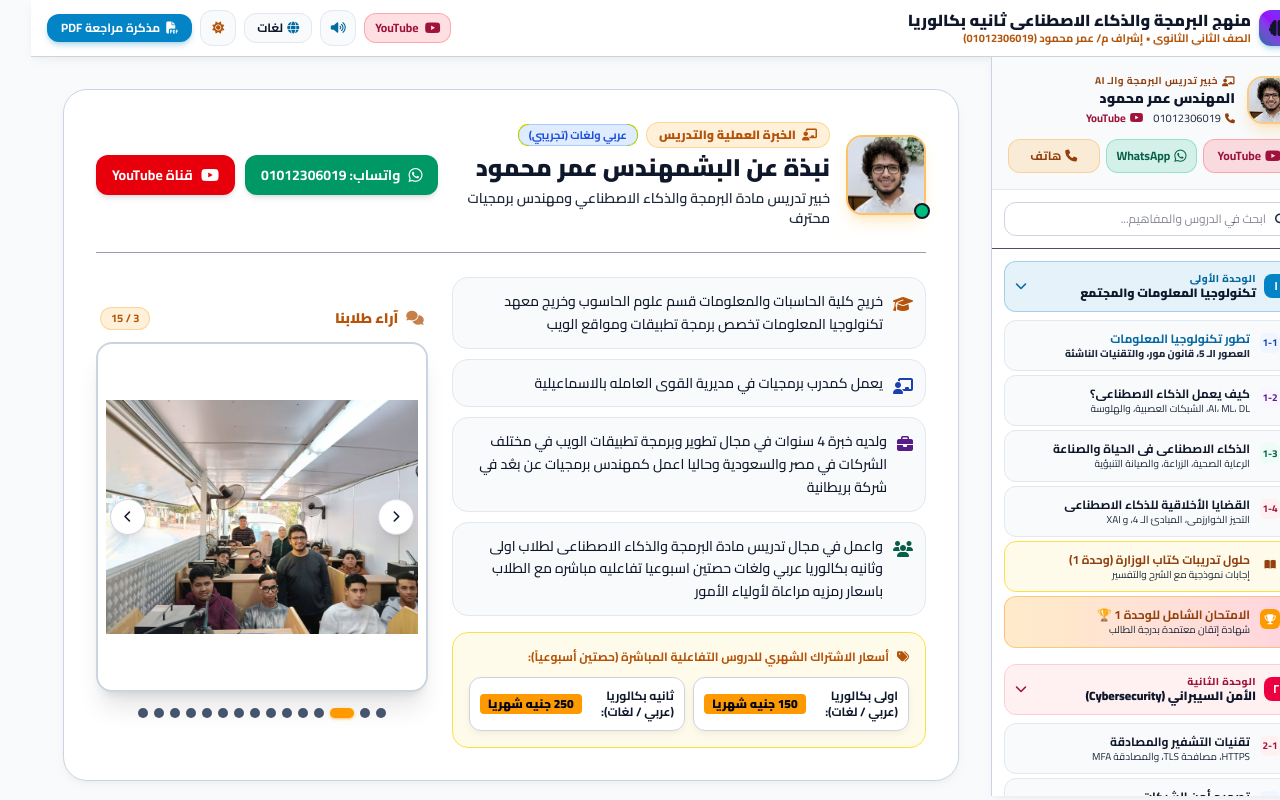
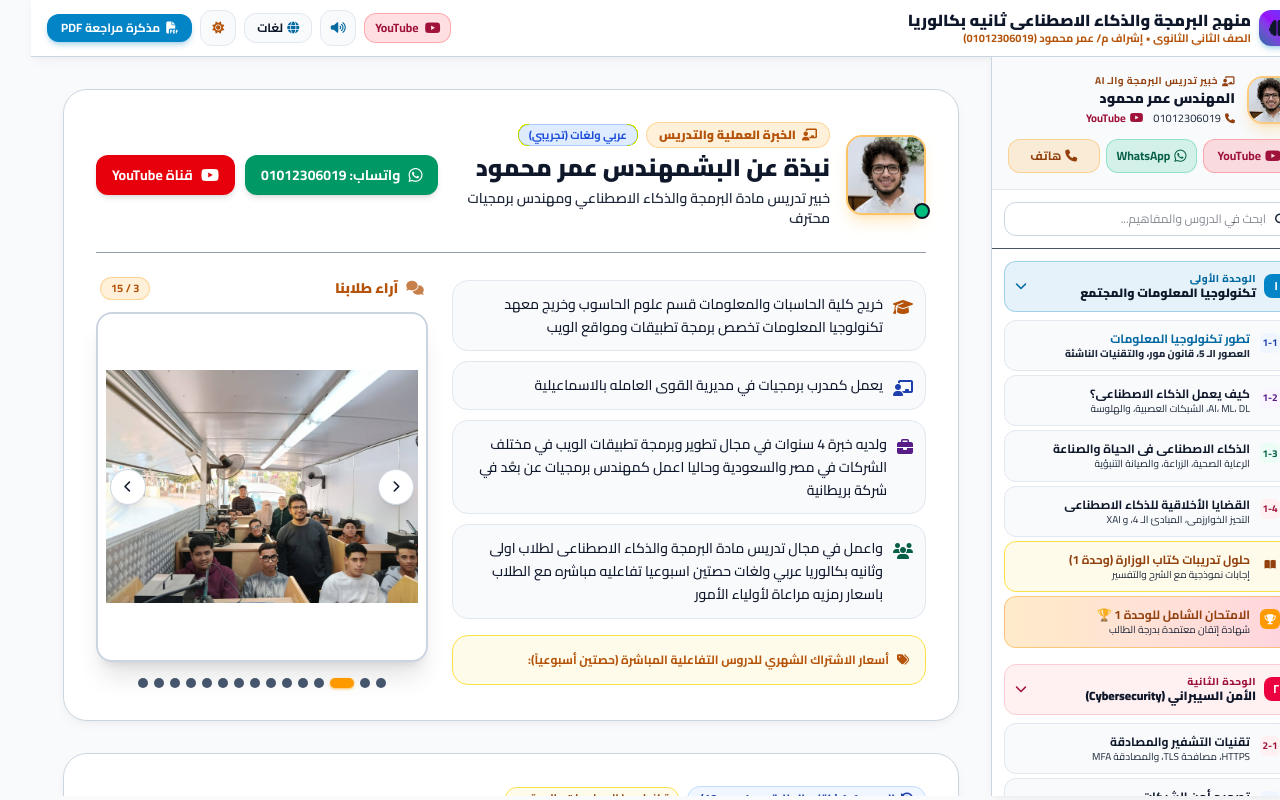
Before and after one commit to omar3060/programming-and-ai, a Next.js app: page / in a window 1280 px wide. Built offline with nearby package versions, Linux system fonts and the light colour scheme.

Commit message:
change price

```diff
--- a/components/ui/InstructorBioCard.tsx
+++ b/components/ui/InstructorBioCard.tsx
@@ -165,7 +165,7 @@ export function InstructorBioCard() {
               <i className="fa-solid fa-tags"></i>
               <span>أسعار الاشتراك الشهري للدروس التفاعلية المباشرة (حصتين أسبوعياً):</span>
             </div>
-            <div className="grid grid-cols-1 sm:grid-cols-2 gap-2 text-xs pt-1 font-bold">
+            {/* <div className="grid grid-cols-1 sm:grid-cols-2 gap-2 text-xs pt-1 font-bold">
               <div className="p-2.5 rounded-xl theme-panel border border-amber-500/40 text-slate-900 dark:text-amber-300 flex items-center justify-between shadow-sm">
                 <span>اولى بكالوريا (عربي / لغات):</span>
                 <span className="px-2 py-0.5 rounded bg-amber-500 text-slate-950 font-black text-xs shrink-0">150 جنيه شهريا</span>
@@ -174,7 +174,7 @@ export function InstructorBioCard() {
                 <span>ثانيه بكالوريا (عربي / لغات):</span>
                 <span className="px-2 py-0.5 rounded bg-amber-500 text-slate-950 font-black text-xs shrink-0">250 جنيه شهريا</span>
               </div>
-            </div>
+            </div> */}
           </div>
         </div>
 
```
